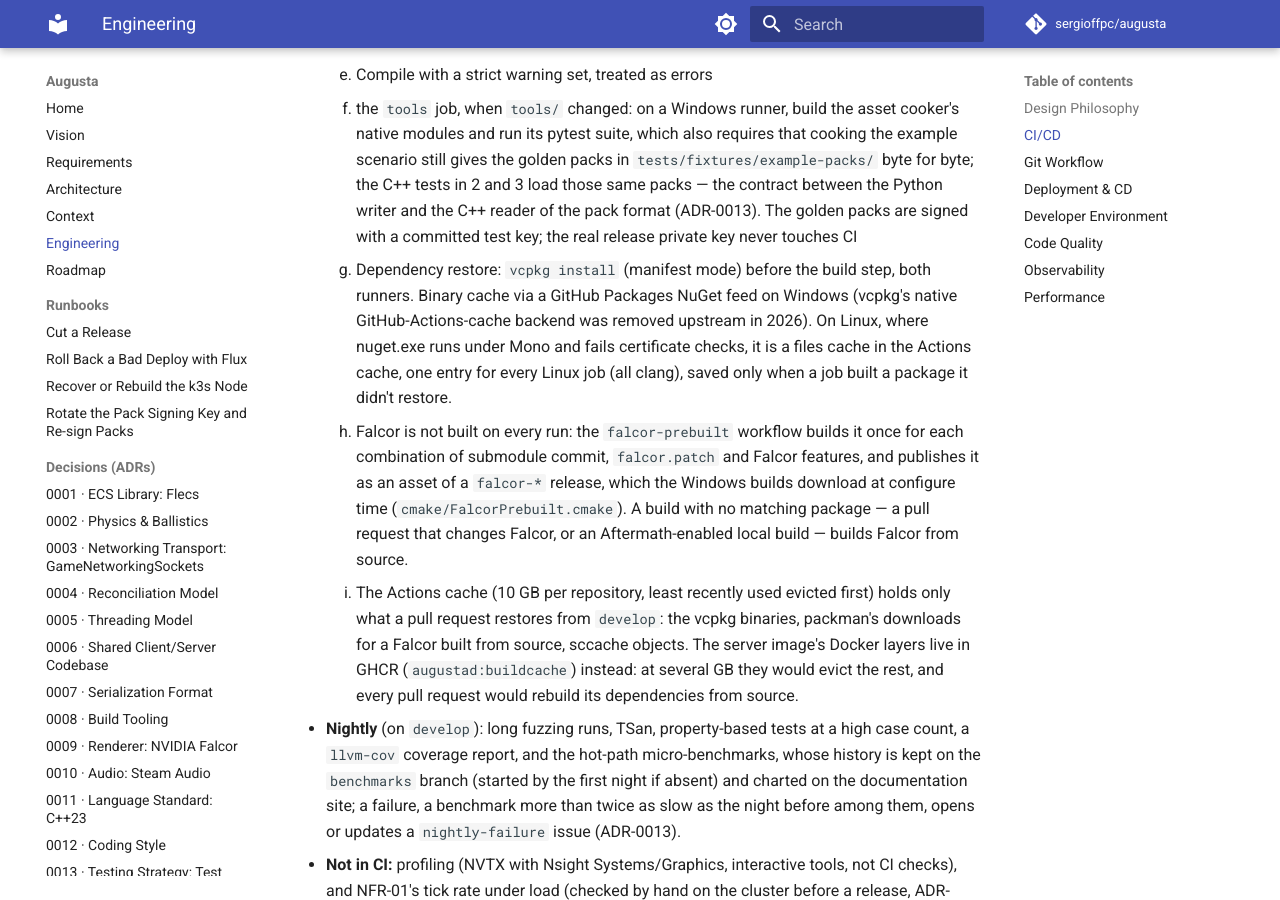
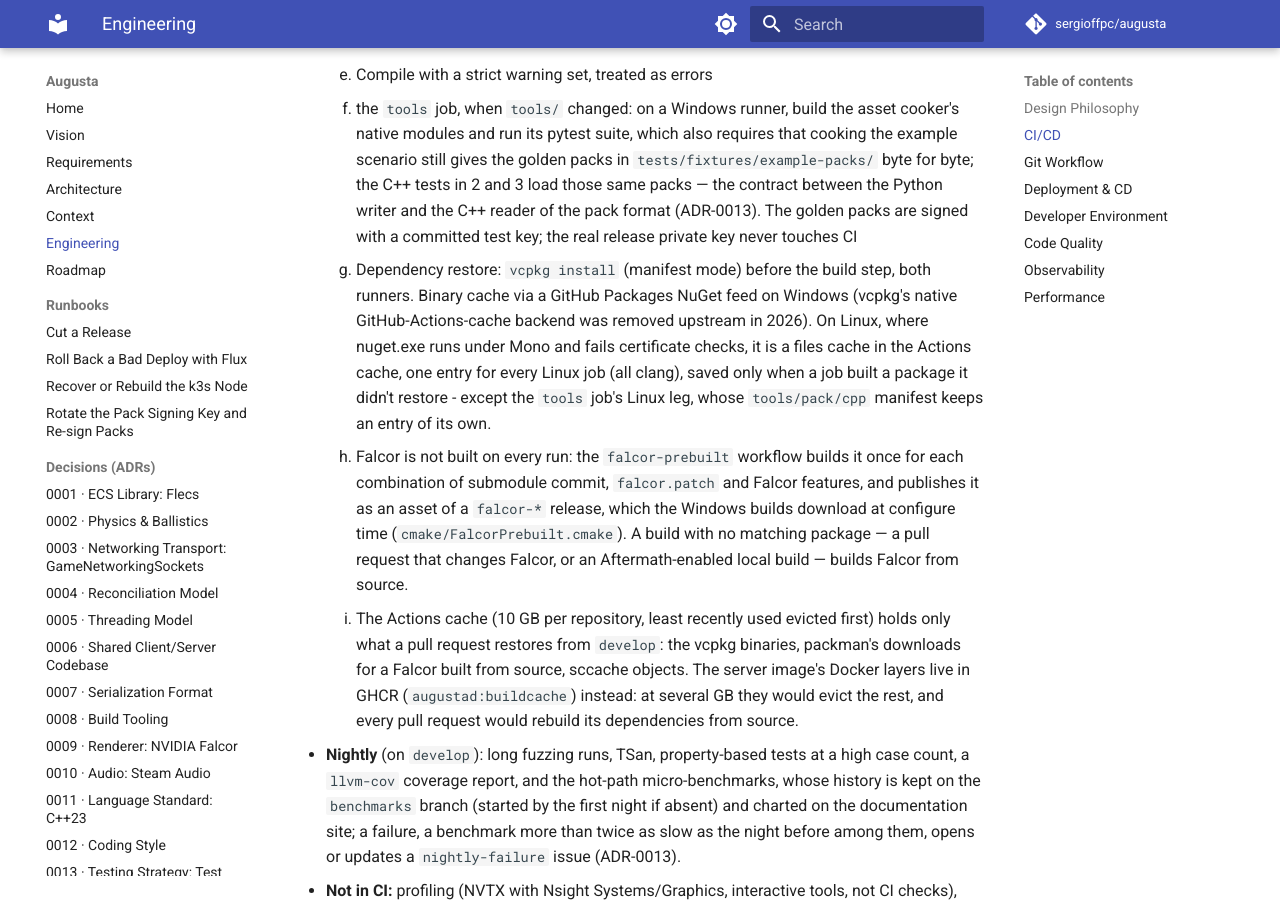
Before and after one commit to sergioffpc/augusta, an MkDocs documentation site: the page built from docs/ENGINEERING.md, in a window 1280 px wide and 900 px high, scrolled down 1664 px. Built offline with MkDocs 1.6.1 and Material for MkDocs 9.7.7, drawn with Linux system fonts in a browser that asks for light colours; comment, search, counter and statistics services are not loaded.

Commit message:
ci(tools): build the cooker on Linux in the tools job, with OpenMP
tools-linux failed to configure: DirectXTex's CMake config finds OpenMP,
and the runner's clang has no OpenMP runtime. Install libomp-dev there and
in scripts/bootstrap/linux.sh, so local Linux builds don't hit the same
error.

Fold tools-linux into tools as a Windows/Linux matrix: one job definition
for the offline tools, with the platform-specific steps gated on the
runner OS.

Co-Authored-By: Claude Opus 5.5 <noreply@anthropic.com>

```diff
--- a/docs/ENGINEERING.md
+++ b/docs/ENGINEERING.md
@@ -78,7 +78,8 @@ decisions already made in ARCHITECTURE.md:
       2026). On Linux, where nuget.exe runs under Mono and fails certificate
       checks, it is a files cache in the Actions cache, one entry for every
       Linux job (all clang), saved only when a job built a package it didn't
-      restore.
+      restore - except the `tools` job's Linux leg, whose `tools/pack/cpp`
+      manifest keeps an entry of its own.
     - Falcor is not built on every run: the `falcor-prebuilt` workflow builds it
       once for each combination of submodule commit, `falcor.patch` and Falcor
       features, and publishes it as an asset of a `falcor-*` release, which the
```
Also changed, not shown: 2 other files.
